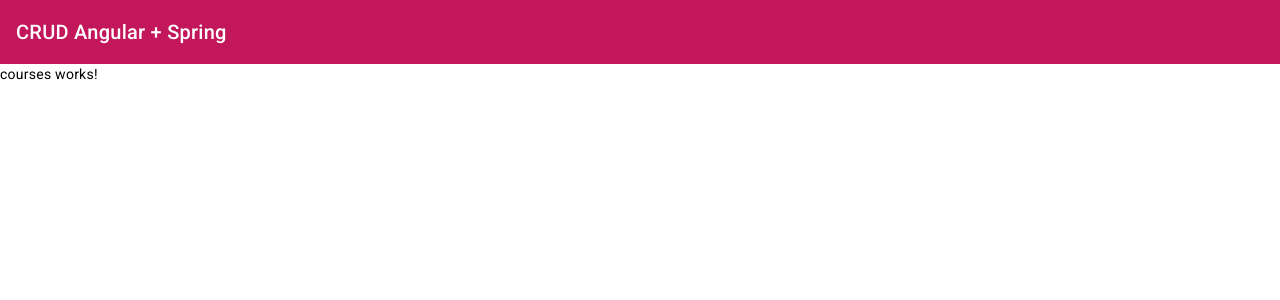
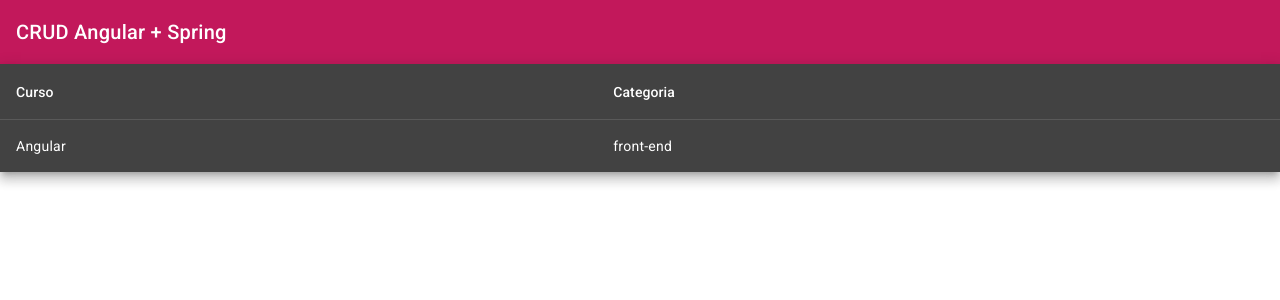
Before and after one commit to ronaldoapsilva/crud-angular, an Angular app: page /courses in a window 1280 px wide. Shown: the top 300 px of the page. Built offline with nearby package versions, Linux system fonts and the light colour scheme.

Commit message:
06 - Criando Material Table para Listar Cursos

```diff
--- a/src/app/courses/courses/courses.component.html
+++ b/src/app/courses/courses/courses.component.html
@@ -1 +1,16 @@
-<p>courses works!</p>
+<table mat-table [dataSource]="courses" class="mat-elevation-z8">
+  <!-- Name Column -->
+  <ng-container matColumnDef="name">
+    <th mat-header-cell *matHeaderCellDef> Curso </th>
+    <td mat-cell *matCellDef="let course">{{ course.name }}</td>
+  </ng-container>
+
+  <!-- Category Column -->
+  <ng-container matColumnDef="category">
+    <th mat-header-cell *matHeaderCellDef> Categoria </th>
+    <td mat-cell *matCellDef="let course">{{ course.category }}</td>
+  </ng-container>
+
+  <tr mat-header-row *matHeaderRowDef="displayedColumns"></tr>
+  <tr mat-row *matRowDef="let row; columns: displayedColumns"></tr>
+</table>
--- a/src/app/courses/courses/courses.component.ts
+++ b/src/app/courses/courses/courses.component.ts
@@ -1,10 +1,24 @@
-import { Component } from '@angular/core';
+import { Component, OnInit } from '@angular/core';
+import { Course } from '../model/course';
 
 @Component({
   selector: 'app-courses',
   templateUrl: './courses.component.html',
   styleUrl: './courses.component.scss'
 })
-export class CoursesComponent {
+export class CoursesComponent implements OnInit {
+
+  courses: Course[] = [
+    { _id: '1', name: 'Angular', category: 'front-end' }
+  ];
+  displayedColumns = ['name', 'category'];
+  constructor() {
+    // this.courses = [];
+  }
+
+  ngOnInit(): void {
+
+  }
+
 
 }
--- /dev/null
+++ b/src/app/courses/model/course.ts
@@ -0,0 +1,5 @@
+export interface Course {
+  _id: string;
+  name: string;
+  category: string;
+}
```
Also changed, not shown: src/app/courses/courses.module.ts (+4 -3 lines).
